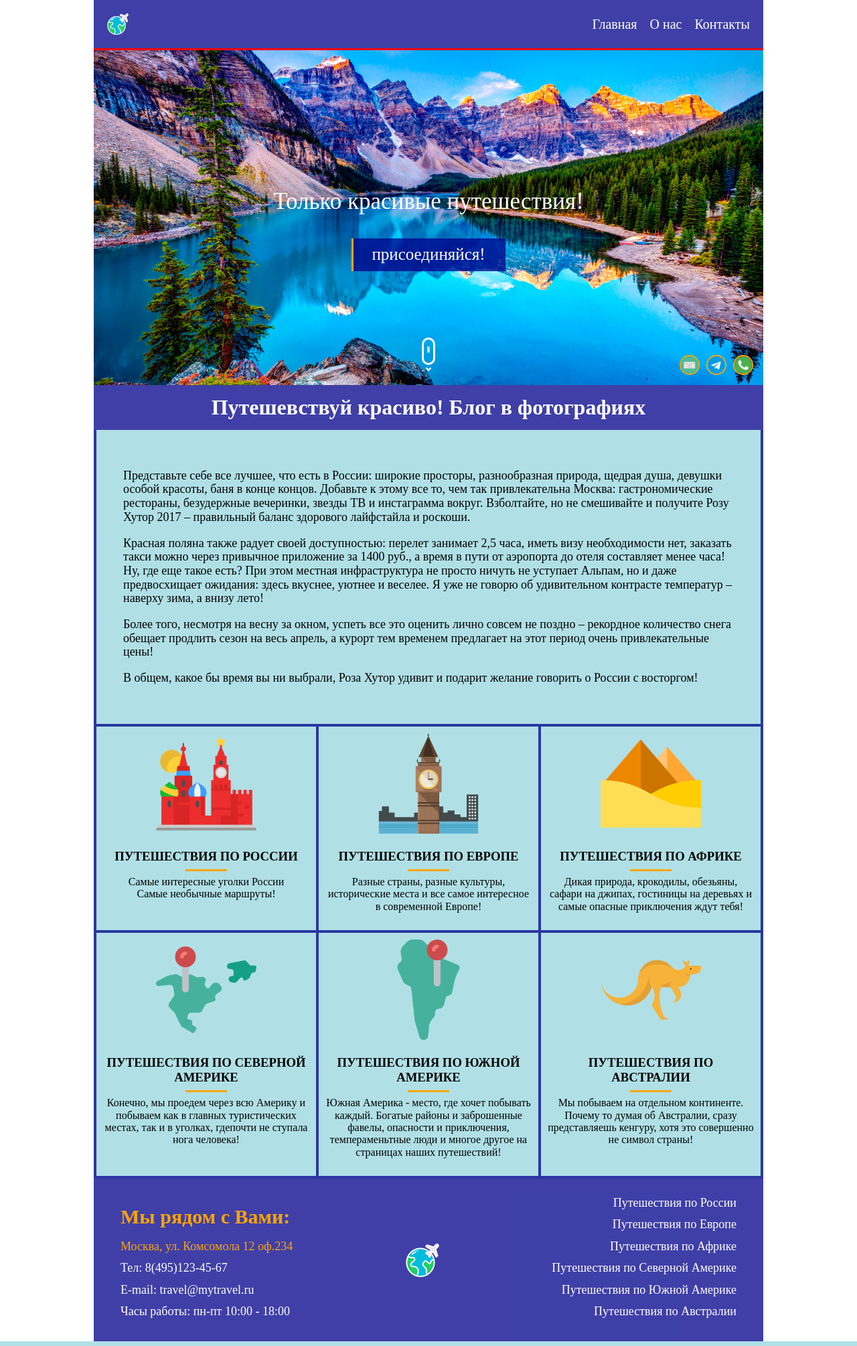
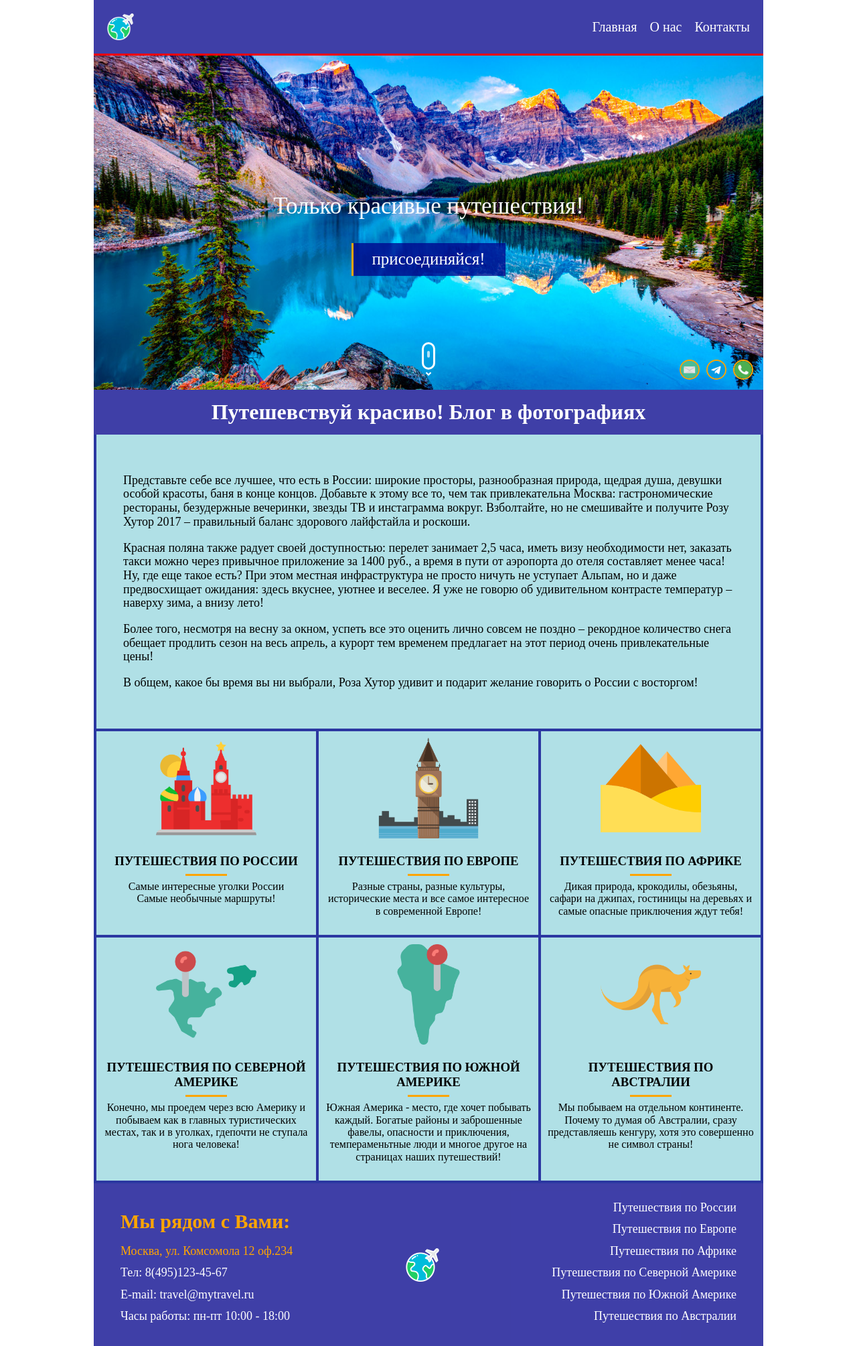
Before and after one commit to TimaPaps/web_dev, a PHP site: page / in a window 1280 px wide. Shown: the whole page at 67% size. Run offline with PHP 8.4, Linux system fonts and the light colour scheme.

Commit message:
правки по feedback-у на дз урок 8 и 7 блок 1: добавление section 6-ти блокам, изменение размеров логотипа в header и form-message, позиционирование логотипа в form-message

```diff
--- a/index.html
+++ b/index.html
@@ -45,49 +45,49 @@
                     <p>В общем, какое бы время вы ни выбрали, Роза Хутор удивит и подарит желание говорить о России с восторгом!</p>
                 </div>
                 <div class="blocks">
-                    <div class="blocks-item">
+                    <section class="blocks-item">
                         <img src="images/moscow.png" alt="Москва">
                         <h3 class="h3-style">ПУТЕШЕСТВИЯ ПО РОССИИ</h3>
                         <p>
                             Самые интересные уголки России <br>
                             Самые необычные маршруты!
                         </p>
-                    </div>
-                    <div class="blocks-item">
+                    </section>
+                    <section class="blocks-item">
                         <img src="images/big-ben.png" alt="Биг-Бен">
                         <h3 class="h3-style">ПУТЕШЕСТВИЯ ПО ЕВРОПЕ</h3>
                         <p>
                             Разные страны, разные культуры, исторические места и все самое интересное в современной Европе!
                         </p>
-                    </div>
-                    <div class="blocks-item">
+                    </section>
+                    <section class="blocks-item">
                         <img src="images/pyramids.png" alt="Пирамиды">
                         <h3 class="h3-style">ПУТЕШЕСТВИЯ ПО АФРИКЕ</h3>
                         <p>
                             Дикая природа, крокодилы, обезьяны, сафари на джипах, гостиницы на деревьях и самые опасные приключения ждут тебя!
                         </p>
-                    </div>
-                    <div class="blocks-item">
+                    </section>
+                    <section class="blocks-item">
                         <img src="images/north-america.png" alt="Северная Америка">
                         <h3 class="h3-style">ПУТЕШЕСТВИЯ ПО СЕВЕРНОЙ АМЕРИКЕ</h3>
                         <p>
                             Конечно, мы проедем через всю Америку и побываем как в главных туристических местах, так и в уголках, гдепочти не ступала нога человека!
                         </p>
-                    </div>
-                    <div class="blocks-item">
+                    </section>
+                    <section class="blocks-item">
                         <img src="images/south-america.png" alt="Южная Америка">
                         <h3 class="h3-style">ПУТЕШЕСТВИЯ ПО ЮЖНОЙ АМЕРИКЕ</h3>
                         <p>
                             Южная Америка - место, где хочет побывать каждый. Богатые районы и заброшенные фавелы, опасности и приключения, темпераменьтные люди и многое другое на страницах наших путешествий!
                         </p>
-                    </div>
-                    <div class="blocks-item">
+                    </section>
+                    <section class="blocks-item">
                         <img src="images/kangaroo.png" alt="Австралия">
                         <h3 class="h3-style">ПУТЕШЕСТВИЯ ПО АВСТРАЛИИ</h3>
                         <p>
                             Мы побываем на отдельном континенте. Почему то думая об Австралии, сразу представляешь кенгуру, хотя это совершенно не символ страны!
                         </p>
-                    </div>
+                    </section>
                 </div>
             </section>
         </main>
--- a/style.css
+++ b/style.css
@@ -3,7 +3,7 @@
 .wrapper {
     max-width: 1000px;
     margin: 0 auto;
-    padding-top: 75px;
+    padding-top: 82px;
 }
 
 /*блок header*/
@@ -26,7 +26,8 @@
 
 .header-logo {
     background: url(images/logo.png) center center / contain no-repeat;
-    padding: 16px;
+    height: 40px;
+    width: 40px;
     transition: 1100ms;
 }
 
@@ -356,7 +357,7 @@ h3 {
 
 .form-message-block {
     background: rgb(255, 255, 255);
-    position: absolute;
+    position: relative;
     padding: 20px 30px;
     border: 2px solid orange;
     width: 400px;
@@ -365,10 +366,12 @@ h3 {
 .form-message-block-logo {
     background: url(images/logo.png) center center / contain no-repeat;
     position: absolute;
-    padding: 20px;
+    height: 50px;
+    width: 50px;
     top: -25px;
     left: 0;
     right: 0;
+    margin: auto;
 }
 
 .form-item {
```
